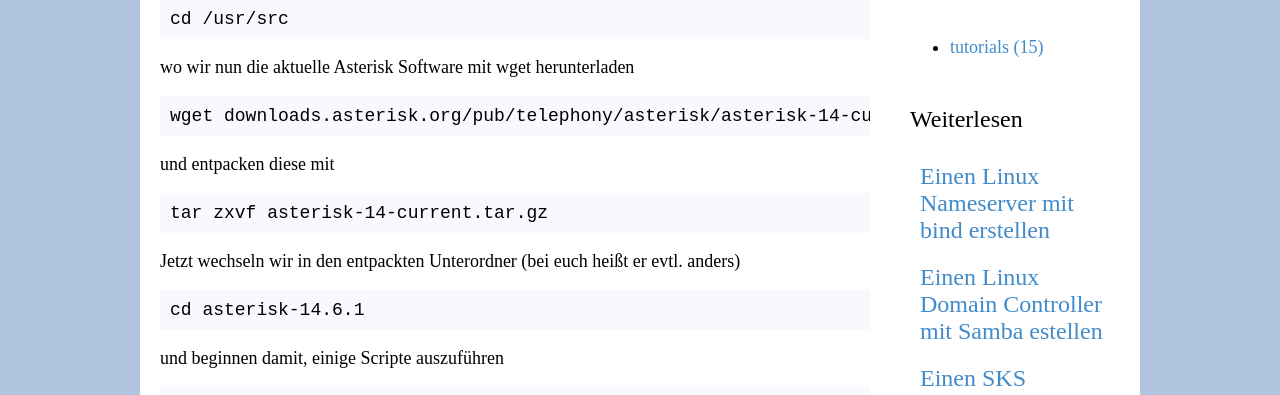
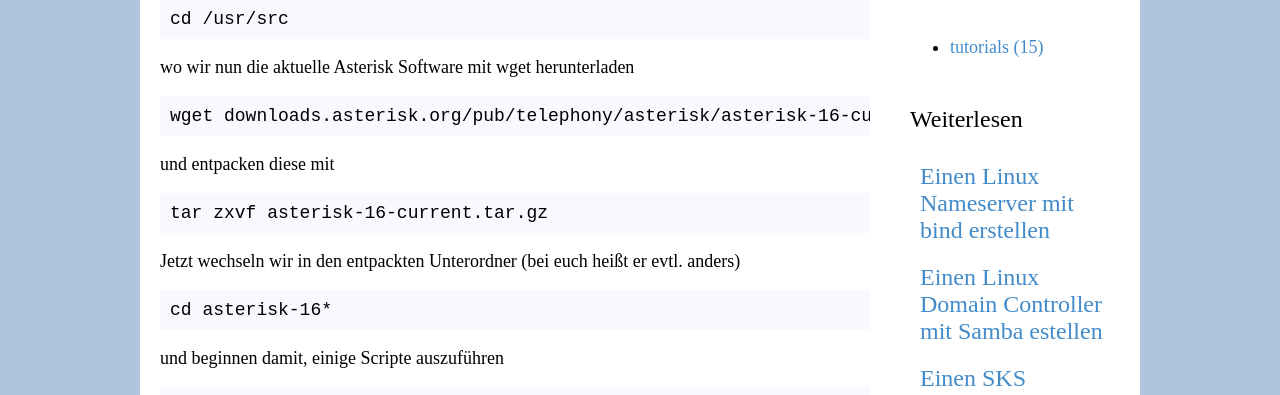
Before and after one commit to zarat/zarat.github.io, a Jekyll site: the page built from _posts/2018-06-21-asterisk.markdown, in a window 1280 px wide and 900 px high, scrolled down 720 px. Shown: the part 154-549 px from the top of the window. Built offline with Jekyll 4.4.1, drawn with Linux system fonts in a browser that asks for light colours.

Commit message:
Update 2018-06-21-asterisk.markdown

```diff
--- a/_posts/2018-06-21-asterisk.markdown
+++ b/_posts/2018-06-21-asterisk.markdown
@@ -35,19 +35,19 @@
 wo wir nun die aktuelle Asterisk Software mit wget herunterladen
 
 <pre>
-wget downloads.asterisk.org/pub/telephony/asterisk/asterisk-14-current.tar.gz
+wget downloads.asterisk.org/pub/telephony/asterisk/asterisk-16-current.tar.gz
 </pre>
 
 und entpacken diese mit
 
 <pre>
-tar zxvf asterisk-14-current.tar.gz
+tar zxvf asterisk-16-current.tar.gz
 </pre>
 
 Jetzt wechseln wir in den entpackten Unterordner (bei euch heißt er evtl. anders)
 
 <pre>
-cd asterisk-14.6.1
+cd asterisk-16*
 </pre>
 
 und beginnen damit, einige Scripte auszuführen
```
